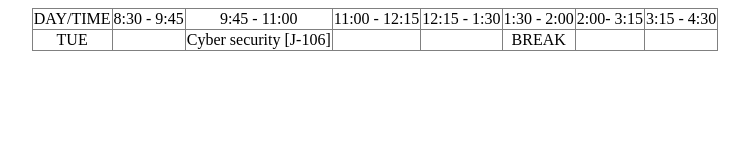
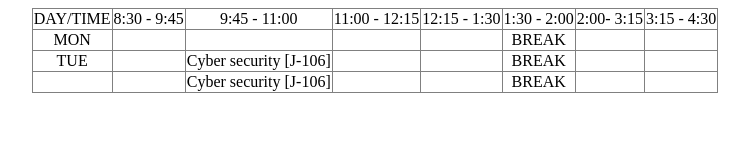
Before and after one commit to MahmudulHasan1211/fall-2024, a plain HTML site: page index.html in a window 1280 px wide. Shown: the whole page, without its empty margins (265-1014 px from the left). Drawn offline with Linux system fonts and the light colour scheme.

Commit message:
monday added

```diff
--- a/index.html
+++ b/index.html
@@ -26,7 +26,30 @@
             <td>3:15 - 4:30 </td>
         </tr>
         <tr>
+            <td>MON</td>
+            <td>&nbsp;</td>
+            <td>&nbsp;</td>
+
+            <td>&nbsp;</td>
+            <td>&nbsp;</td>
+
+            <td>BREAK</td>
+            <td>&nbsp;</td>
+            <td>&nbsp;</td>
+        </tr>
+        <tr>
             <td>TUE</td>
+            <td>&nbsp;</td>
+            <td>Cyber security [J-106]</td>
+            <td>&nbsp;</td>
+            <td>&nbsp;</td>
+
+            <td>BREAK</td>
+            <td>&nbsp;</td>
+            <td>&nbsp;</td>
+        </tr>
+        <tr>
+            <td></td>
             <td>&nbsp;</td>
             <td>Cyber security [J-106]</td>
             <td>&nbsp;</td>
```
